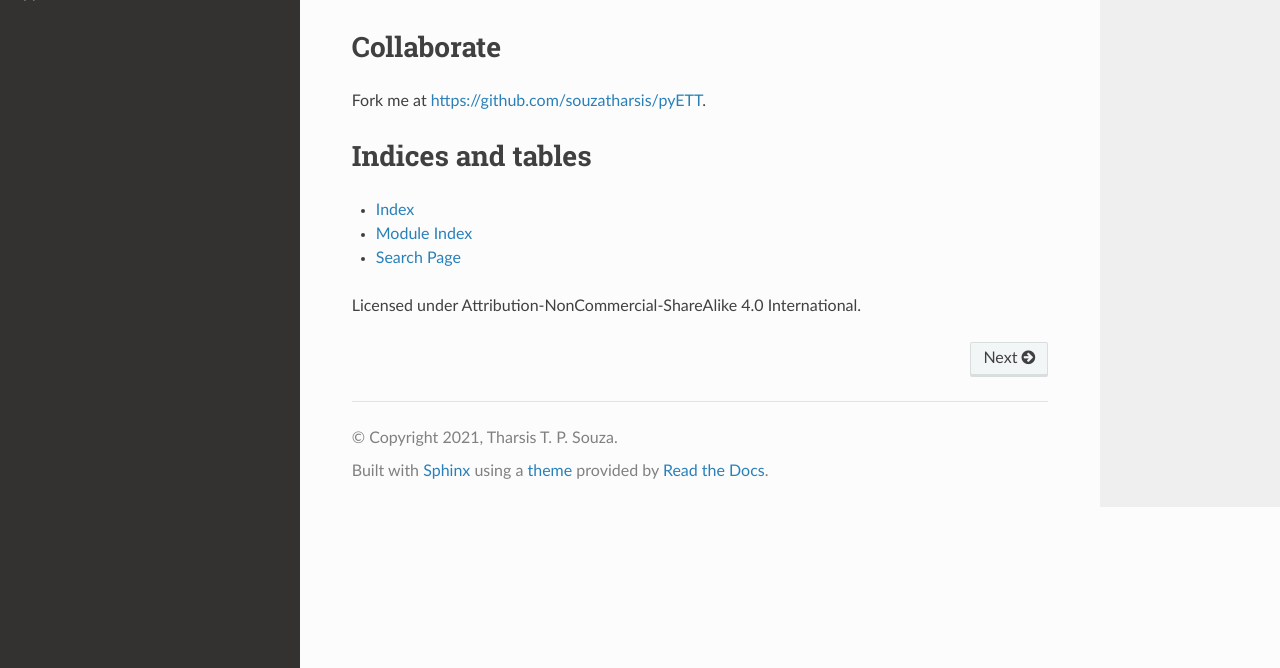
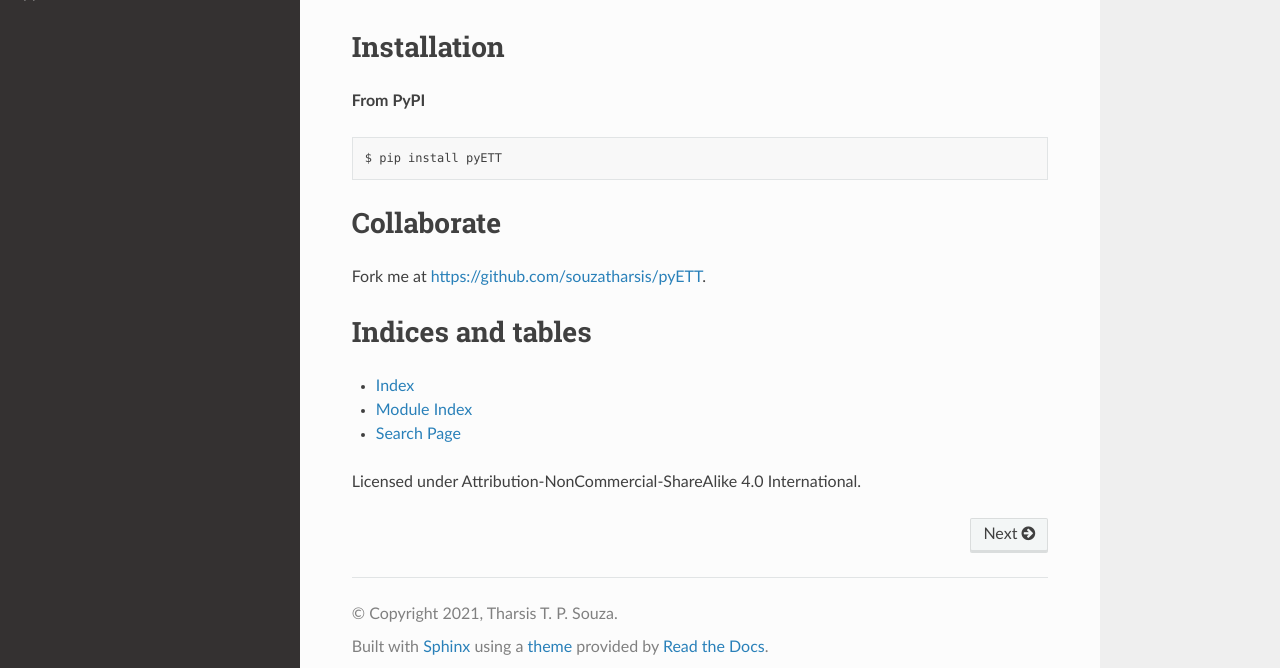
Before and after one commit to souzatharsis/pyETT, a Sphinx documentation site: the page built from docs/source/index.rst, in a window 1280 px wide and 900 px high, scrolled down 692 px, cut to the strip 232-900 px from the top of the window. Built offline with Sphinx 7.4.7 and the Read the Docs theme 2.0.0, drawn with Linux system fonts in a browser that asks for light colours.

Commit message:
add package to pypi

```diff
--- a/docs/source/index.rst
+++ b/docs/source/index.rst
@@ -22,6 +22,14 @@ Python API for Eleven VR Table Tennis data.
 
    modules
 
+
+Installation
+============
+
+**From PyPI** ::
+
+    $ pip install pyETT
+
 Collaborate
 ==================
 
```
Also changed, not shown: 6 other files.
